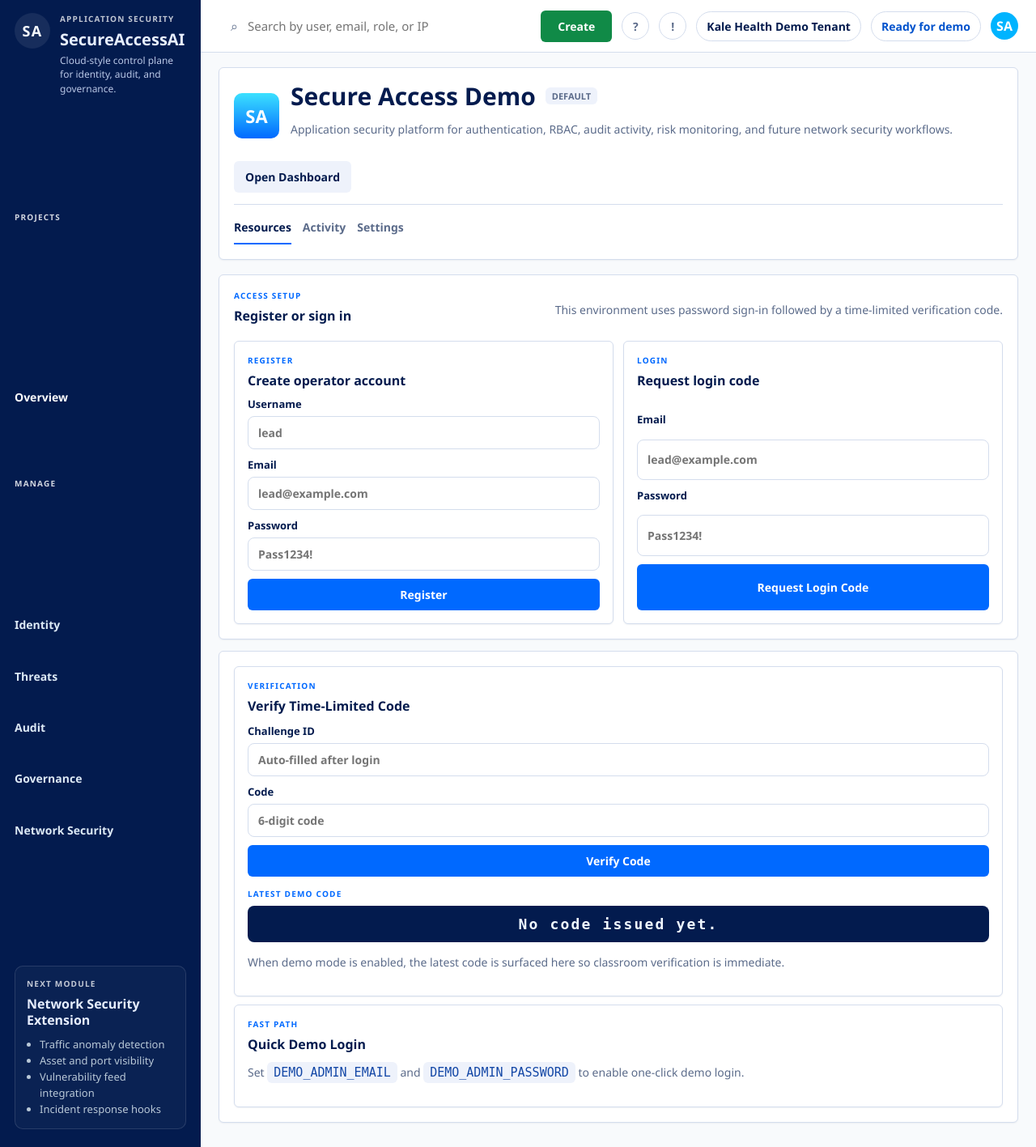
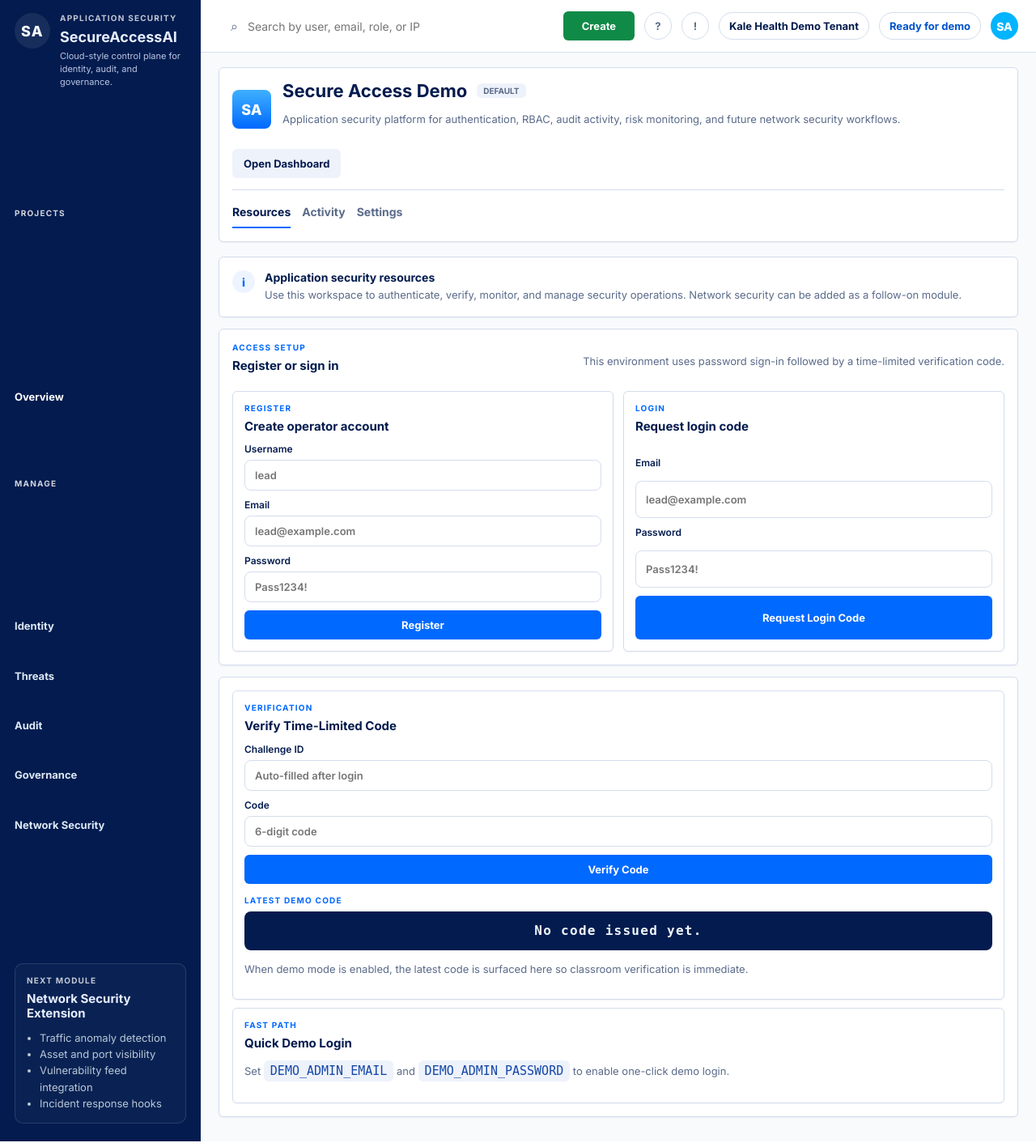
Before and after one commit to julianlu26/SecureAccessAI, a Flask app: page / in a window 1280 px wide. Shown: the whole page at 81% size. Run offline with Flask 3, Linux system fonts and the light colour scheme; parts of the project's set-up code (start-up, migrations or seed data) failed here and were passed over; some libraries are stand-ins or nearby versions.

Commit message:
refactor(ui): apply flat dashboard typography and density

```diff
--- a/app/static/demo.css
+++ b/app/static/demo.css
@@ -22,9 +22,10 @@
 
 body {
   margin: 0;
-  font-family: "Avenir Next", "Segoe UI", sans-serif;
+  font-family: "Inter", "Segoe UI", sans-serif;
   background: var(--bg);
   color: var(--ink);
+  font-size: 14px;
 }
 
 button,
@@ -76,7 +77,7 @@ input {
 }
 
 .sidebar h2 {
-  font-size: 20px;
+  font-size: 18px;
   line-height: 1.1;
 }
 
@@ -84,7 +85,7 @@ input {
 .welcome-strip h2,
 .section-heading h2,
 .panel h3 {
-  font-size: 16px;
+  font-size: 15px;
   line-height: 1.25;
 }
 
@@ -92,7 +93,7 @@ input {
   margin: 6px 0 0;
   color: #b9c7e6;
   line-height: 1.45;
-  font-size: 12px;
+  font-size: 11px;
 }
 
 .sidebar-eyebrow,
@@ -139,7 +140,7 @@ input {
   padding: 9px 0;
   text-align: left;
   font-weight: 700;
-  font-size: 14px;
+  font-size: 13px;
 }
 
 .nav-item.active {
@@ -164,6 +165,7 @@ input {
 
 .workspace {
   padding: 0 22px 30px;
+  max-width: 1480px;
 }
 
 .topbar {
@@ -195,7 +197,7 @@ input {
   padding: 0;
   background: transparent;
   color: var(--ink);
-  font-size: 15px;
+  font-size: 14px;
 }
 
 .topbar-search input:focus {
@@ -242,7 +244,7 @@ input {
   font-weight: 700;
   color: var(--ink);
   box-shadow: none;
-  font-size: 14px;
+  font-size: 13px;
 }
 
 .status-pill {
@@ -269,11 +271,11 @@ input {
 }
 
 .card-shell {
-  padding: 18px;
+  padding: 16px;
 }
 
 .inset-panel {
-  padding: 16px;
+  padding: 14px;
   background: var(--surface-soft);
 }
 
@@ -295,15 +297,15 @@ input {
 }
 
 .project-avatar {
-  width: 56px;
-  height: 56px;
-  border-radius: 10px;
-  background: linear-gradient(180deg, #3ce1ff, #0069ff);
+  width: 48px;
+  height: 48px;
+  border-radius: 8px;
+  background: linear-gradient(180deg, #3fb0ff, #0069ff);
   color: #fff;
   display: grid;
   place-items: center;
   font-weight: 800;
-  font-size: 22px;
+  font-size: 18px;
 }
 
 .project-title-row {
@@ -315,7 +317,7 @@ input {
 
 .project-title-row h1 {
   margin: 0;
-  font-size: 30px;
+  font-size: 22px;
   line-height: 1.1;
 }
 
@@ -324,7 +326,7 @@ input {
   border-radius: 6px;
   background: #eef2fb;
   color: #5b6b8a;
-  font-size: 11px;
+  font-size: 10px;
   font-weight: 700;
 }
 
@@ -336,7 +338,7 @@ input {
 .sidebar-module span {
   color: var(--muted);
   line-height: 1.55;
-  font-size: 14px;
+  font-size: 13px;
 }
 
 .tab-row {
@@ -353,6 +355,38 @@ input {
   color: var(--muted);
   font-weight: 700;
   font-size: 14px;
+}
+
+.resource-alert {
+  display: flex;
+  align-items: start;
+  gap: 12px;
+  margin-bottom: 14px;
+}
+
+.resource-alert-icon {
+  width: 28px;
+  height: 28px;
+  border-radius: 999px;
+  display: grid;
+  place-items: center;
+  background: #eef4ff;
+  color: var(--accent);
+  font-weight: 800;
+  flex: 0 0 auto;
+}
+
+.resource-alert-title {
+  margin: 0 0 4px;
+  color: var(--ink);
+  font-weight: 700;
+}
+
+.resource-alert-copy {
+  margin: 0;
+  color: var(--muted);
+  font-size: 13px;
+  line-height: 1.5;
 }
 
 .tab.active {
@@ -387,7 +421,7 @@ input {
   display: flex;
   align-items: start;
   justify-content: space-between;
-  gap: 18px;
+  gap: 14px;
   margin-bottom: 14px;
 }
 
@@ -408,7 +442,7 @@ label {
   display: grid;
   gap: 6px;
   font-weight: 600;
-  font-size: 13px;
+  font-size: 12px;
 }
 
 input {
@@ -418,7 +452,7 @@ input {
   border: 1px solid var(--line);
   background: #fff;
   color: var(--ink);
-  font-size: 14px;
+  font-size: 13px;
 }
 
 input:focus {
@@ -434,7 +468,7 @@ button {
   padding: 10px 14px;
   font-weight: 700;
   cursor: pointer;
-  font-size: 14px;
+  font-size: 13px;
 }
 
 button.secondary {
@@ -461,6 +495,8 @@ pre {
   overflow: auto;
   white-space: pre-wrap;
   word-break: break-word;
+  font-size: 12px;
+  line-height: 1.45;
 }
 
 .demo-code-panel {
@@ -469,9 +505,9 @@ pre {
 
 .demo-code-panel pre {
   min-height: auto;
-  font-size: 18px;
+  font-size: 16px;
   font-weight: 800;
-  letter-spacing: 0.12em;
+  letter-spacing: 0.08em;
   text-align: center;
   background: #031b4e;
 }
--- a/app/templates/demo.html
+++ b/app/templates/demo.html
@@ -4,6 +4,9 @@
     <meta charset="utf-8">
     <meta name="viewport" content="width=device-width, initial-scale=1">
     <title>SecureAccessAI Demo</title>
+    <link rel="preconnect" href="https://fonts.googleapis.com">
+    <link rel="preconnect" href="https://fonts.gstatic.com" crossorigin>
+    <link href="https://fonts.googleapis.com/css2?family=Inter:wght@400;500;600;700;800&display=swap" rel="stylesheet">
     <link rel="stylesheet" href="{{ url_for('static', filename='demo.css') }}">
   </head>
   <body data-page-mode="{{ page_mode }}" data-demo-admin-email="{{ demo_admin_email }}" data-demo-admin-password="{{ demo_admin_password }}" data-demo-admin-username="{{ demo_admin_username }}">
@@ -80,6 +83,14 @@
             <span class="tab active">Resources</span>
             <span class="tab">Activity</span>
             <span class="tab">Settings</span>
+          </div>
+        </section>
+
+        <section class="resource-alert card-shell">
+          <div class="resource-alert-icon">i</div>
+          <div>
+            <p class="resource-alert-title">Application security resources</p>
+            <p class="resource-alert-copy">Use this workspace to authenticate, verify, monitor, and manage security operations. Network security can be added as a follow-on module.</p>
           </div>
         </section>
 
```
Also changed, not shown: other parts of app/static/demo.css (+19 -10 lines).
